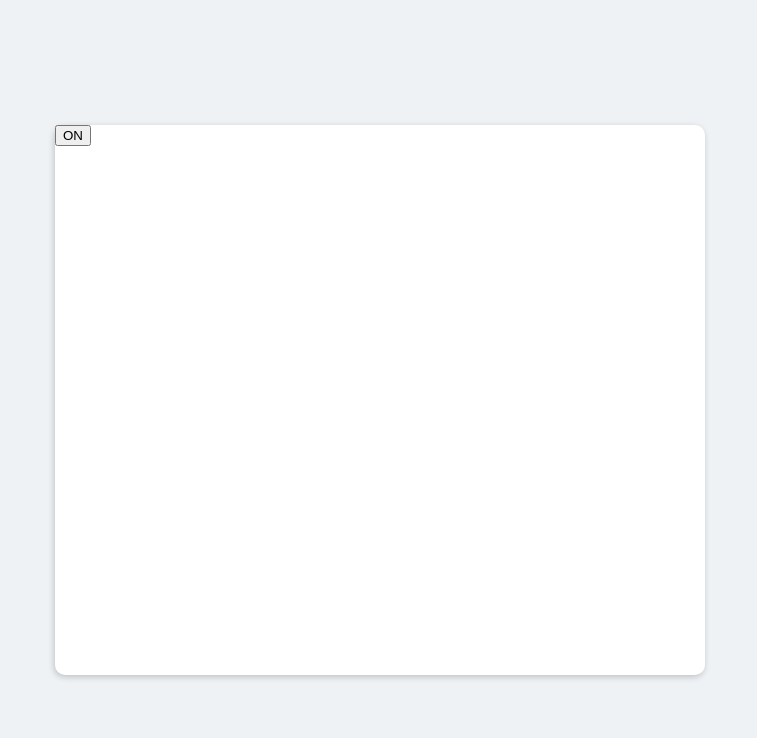
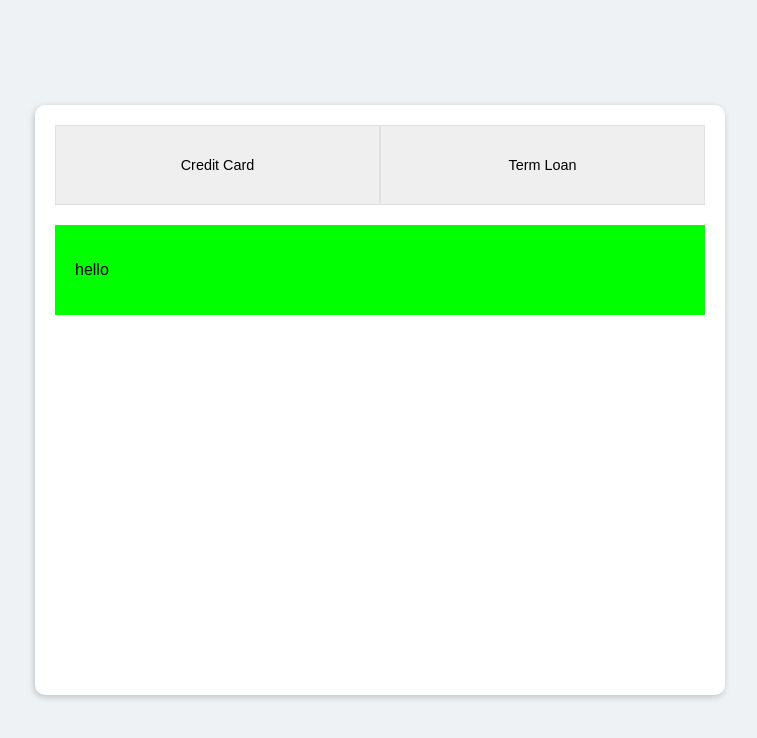
Before and after one commit to joshin-run/interactive-card, a React (Create React App) app: page / in a window 1280 px wide. Shown: the top 738 px of the page, without its empty margins (260-1017 px from the left). Built offline with nearby package versions, Linux system fonts and the light colour scheme.

Commit message:
Feat (style) buttons and screen toggle working

```diff
--- a/src/components/CreditCard.js
+++ b/src/components/CreditCard.js
@@ -3,8 +3,8 @@ import React, { Component } from 'react';
 class CreditCard extends Component {
   render() {
     return (
-      <div className="term-loan">
-
+      <div className="credit-card">
+        <p>hello</p>
       </div>
     );
   }
--- a/src/components/Products.js
+++ b/src/components/Products.js
@@ -1,26 +1,41 @@
 import React, { Component } from 'react';
+import CreditCard from './CreditCard'
+import TermLoan from './TermLoan'
 
 class Products extends Component {
   constructor(props) {
-    super(props);
-    this.state = {isToggleOn: true};
-
-    this.handleClick = this.handleClick.bind(this);
+    super(props)
+    this.updateScreen = this.updateScreen.bind(this)
+    this.state = {
+      screenIndex: 1
+    }
   }
 
-  handleClick() {
-    this.setState(state => ({
-      isToggleOn: !state.isToggleOn
-    }));
+  updateScreen(newScreenIndex) {
+    this.setState({
+      screenIndex: newScreenIndex
+    });
   }
 
   render() {
+
+    let ActiveScreen
+    if(this.state.screenIndex === 1) {
+      ActiveScreen = <CreditCard />
+    }
+    if(this.state.screenIndex === 2) {
+      ActiveScreen = <TermLoan />
+    }
+
     return (
       <div className="products">
-      <button onClick={this.handleClick}>
-        {this.state.isToggleOn ? 'ON' : 'OFF'}
-      </button>
-
+        <div className="button-wrapper">
+          <button className="credit-card-button" onClick={() => { this.updateScreen(1)}}>Credit Card</button>
+          <button className="term-loan-button" onClick={() => { this.updateScreen(2)}}>Term Loan</button>
+        </div>
+        <div className="screen-wrapper">
+          {ActiveScreen}
+        </div>
       </div>
     );
   }
--- a/src/components/TermLoan.js
+++ b/src/components/TermLoan.js
@@ -4,7 +4,7 @@ class TermLoan extends Component {
   render() {
     return (
       <div className="term-loan">
-
+        <p>hello</p>
       </div>
     );
   }
--- /dev/null
+++ b/src/styles/_buttons.scss
@@ -0,0 +1,18 @@
+.button-wrapper {
+  display: flex;
+  flex-flow: row nowrap;
+  justify-content: center;
+  align-items: flex-start;
+}
+
+.credit-card-button,
+.term-loan-button {
+  border: 1px solid rgb(225,225,225);
+  padding: 20px 40px;
+  font-size: .9em;
+  font-family: sans-serif;
+  height: 80px;
+  width: 50%;
+  margin-bottom: 20px;
+  cursor: pointer;
+}
--- a/src/styles/_card.scss
+++ b/src/styles/_card.scss
@@ -4,4 +4,5 @@
   background-color: #fff;
   box-shadow: -1px 2px 6px rgba(0,0,0,.2);
   border-radius: 10px;
+  padding: 20px;
 }
--- /dev/null
+++ b/src/styles/_credit-card.scss
@@ -0,0 +1,6 @@
+.credit-card {
+  width: auto;
+  height: 100%;
+  background-color: lime;
+  padding: 20px;
+}
--- /dev/null
+++ b/src/styles/_term-loan.scss
@@ -0,0 +1,6 @@
+.term-loan {
+  width: auto;
+  height: 100%;
+  background-color: silver;
+  padding: 20px;
+}
--- a/src/styles/main.css
+++ b/src/styles/main.css
@@ -14,12 +14,46 @@ body {
   height: 100vh;
 }
 
+.button-wrapper {
+  display: flex;
+  flex-flow: row nowrap;
+  justify-content: center;
+  align-items: flex-start;
+}
+
+.credit-card-button,
+.term-loan-button {
+  border: 1px solid #e1e1e1;
+  padding: 20px 40px;
+  font-size: 0.9em;
+  font-family: sans-serif;
+  height: 80px;
+  width: 50%;
+  margin-bottom: 20px;
+  cursor: pointer;
+}
+
 .card {
   width: 650px;
   height: 550px;
   background-color: #fff;
   box-shadow: -1px 2px 6px rgba(0, 0, 0, 0.2);
   border-radius: 10px;
+  padding: 20px;
+}
+
+.credit-card {
+  width: auto;
+  height: 100%;
+  background-color: lime;
+  padding: 20px;
+}
+
+.term-loan {
+  width: auto;
+  height: 100%;
+  background-color: silver;
+  padding: 20px;
 }
 
 /*# sourceMappingURL=main.css.map */
--- a/src/styles/main.scss
+++ b/src/styles/main.scss
@@ -1,2 +1,5 @@
 @import "app";
+@import "buttons";
 @import "card";
+@import "credit-card";
+@import "term-loan";
```
Also changed, not shown: 1 other file (tests, documents, lock files or other folders).
